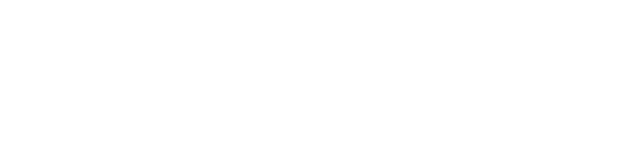
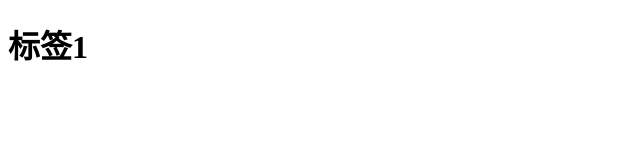
Before and after one commit to tl1031957734/xmone, a plain HTML site: page index.html in a window 1280 px wide. Shown: the whole page, without its empty margins (0-640 px from the left). Drawn offline with Linux system fonts and the light colour scheme.

Commit message:
add biaoqian

```diff
--- a/index.html
+++ b/index.html
@@ -5,6 +5,6 @@
 	<title>测试页面</title>
 </head>
 <body>
-
+	<h1>标签1</h1>
 </body>
 </html>
```
